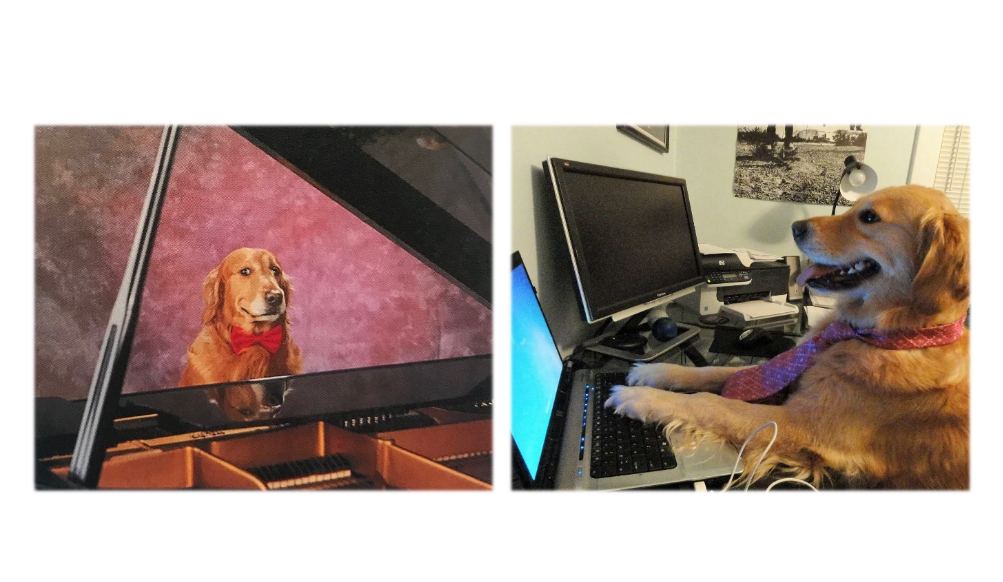
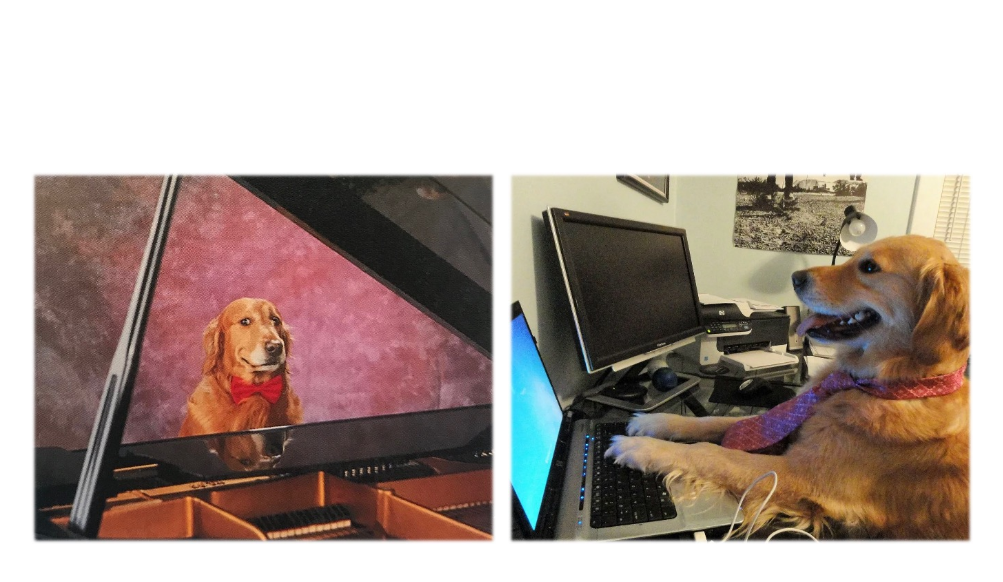
Before and after one commit to smhurwitz/smhurwitz.github.io, a Jekyll site: the page index.html, which Jekyll copies as it is, in a window 1280 px wide. Shown: the top 582 px of the page, without its empty margins (138-1141 px from the left). Built offline with Jekyll 4.4.1, drawn with Linux system fonts in a browser that asks for light colours.

Commit message:
update height

```diff
--- a/index.html
+++ b/index.html
@@ -11,7 +11,6 @@
   float: left;
   width: 50.00%;
   padding: 6px;
-  overflow: ;
 }
 
 /* Clearfix (clear floats) */
@@ -25,14 +24,14 @@
     display: flex;
     justify-content: right;
     align-items: center;
-    height: 600px;
+    height: 700px;
 }
 
 #right_image{
     display: flex;
     justify-content: left;
     align-items: center;
-    height: 600px;
+    height: 700px;
 }
 
 
```
